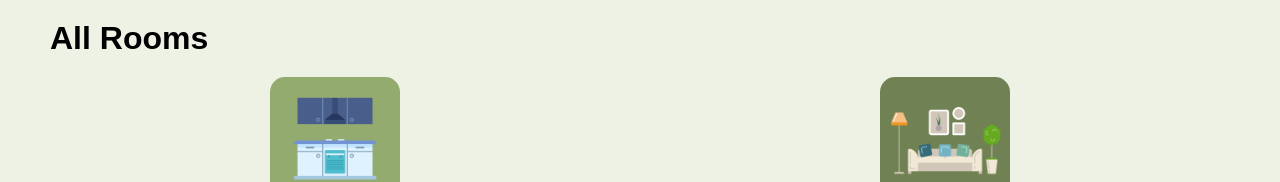
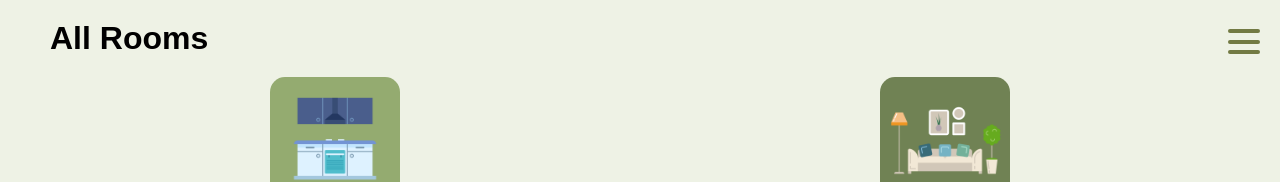
Before and after one commit to HenrikeStahlhut/plant-pal, a Next.js app: page /rooms/all in a window 1280 px wide. Shown: the top 182 px of the page. Built offline with nearby package versions, Linux system fonts and the light colour scheme.

Commit message:
feat: finish menu

```diff
--- a/package.json
+++ b/package.json
@@ -18,6 +18,7 @@
     "next": "13.4.6",
     "react": "18.2.0",
     "react-dom": "18.2.0",
+    "react-icons": "^4.10.1",
     "styled-components": "5.3.11",
     "typescript": "5.1.3"
   },
--- /dev/null
+++ b/src/components/Header/Header.styled.tsx
@@ -0,0 +1,8 @@
+import styled from "styled-components";
+
+export const HeaderContainer = styled.div`
+  display: flex;
+  flex-direction: row;
+  justify-content: space-between;
+  align-items: center;
+`;
--- /dev/null
+++ b/src/components/Header/Header.tsx
@@ -0,0 +1,13 @@
+import { HeaderContainer } from "./Header.styled";
+
+type HeaderProps = {
+  children: React.ReactNode;
+};
+
+export default function Header({ children }: HeaderProps) {
+  return (
+    <>
+      <HeaderContainer>{children}</HeaderContainer>
+    </>
+  );
+}
--- /dev/null
+++ b/src/components/Menu/Menu.styled.tsx
@@ -0,0 +1,39 @@
+import Link from "next/link";
+import styled from "styled-components";
+
+export const StyledMenu = styled.nav<{ open: boolean }>`
+  top: 0;
+  right: 0;
+  height: 100vh;
+  width: 35vw;
+  position: fixed;
+  background-color: var(--dark-green);
+  z-index: 1;
+  padding: 10rem 0;
+  flex-direction: column;
+  display: ${({ open }) => (open ? "flex" : "none")};
+  align-items: center;
+`;
+
+export const StyledNavLink = styled(Link)`
+  padding: 0 2rem;
+  margin: 1rem 0;
+  font-size: 2rem;
+  color: var(--white);
+  text-decoration: none;
+
+  :hover {
+    color: var(--highlight-green);
+    cursor: pointer;
+  }
+`;
+
+// export const StyledOverlay = styled.div`
+//   background: rgba(114, 122, 67, 0.5);
+//   top: 0px;
+//   width: 100vw;
+//   height: 100vh;
+//   position: fixed;
+//   backdrop-filter: blur(1px);
+//   z-index: 0;
+// `;
--- /dev/null
+++ b/src/components/Menu/Menu.tsx
@@ -0,0 +1,54 @@
+import { TbMenu2 } from "react-icons/tb";
+import { IoClose } from "react-icons/io5";
+import { useState } from "react";
+import { StyledMenu, StyledNavLink } from "./Menu.styled";
+import { StyledOpenMenuButton } from "../MenuButton/MenuButton.styled";
+import MenuButton from "../MenuButton/MenuButton";
+
+export default function Navigation() {
+  const [menuOpen, setMenuOpen] = useState(false);
+
+  const openMenu = () => {
+    setMenuOpen(!menuOpen);
+  };
+
+  const closeMenu = () => setMenuOpen(false);
+
+  return (
+    <>
+      <MenuButton open={menuOpen} setOpen={setMenuOpen} />
+
+      <StyledMenu open={menuOpen}>
+        <StyledNavLink href={"/"} onClick={() => closeMenu()}>
+          Home
+        </StyledNavLink>
+        <StyledNavLink href={"/"} onClick={() => closeMenu()}>
+          Plants
+        </StyledNavLink>
+        <StyledNavLink href={"/"} onClick={() => closeMenu()}>
+          Rooms
+        </StyledNavLink>
+      </StyledMenu>
+    </>
+  );
+
+  // return (
+  //   <>
+  //     <StyledOpenMenuButton onClick={openMenu}>
+  //       <TbMenu2 onClick={openMenu} />
+  //     </StyledOpenMenuButton>
+  //     {menuOpen && (
+  //       <>
+  //         <StyledMenu open={menuOpen}>
+  //           <StyledCloseMenuButton onClick={openMenu}>
+  //             <IoClose size={30} />
+  //           </StyledCloseMenuButton>
+  //           <StyledNavLink href={"/"}>Home</StyledNavLink>
+  //           <StyledNavLink href={"/"}>Plants</StyledNavLink>
+  //           <StyledNavLink href={"/"}>Rooms</StyledNavLink>
+  //         </StyledMenu>
+  //       </>
+  //     )}
+  //   </>
+  // );
+}
--- /dev/null
+++ b/src/components/MenuButton/MenuButton.styled.tsx
@@ -0,0 +1,33 @@
+import styled from "styled-components";
+
+export const StyledOpenMenuButton = styled.button<{ open: boolean }>`
+  margin: 20px;
+  padding: 0;
+  z-index: 2;
+  background: transparent;
+  color: ${({ open }) => (open ? "var(--white)" : "var(--dark-green)")};
+
+  div {
+    position: relative;
+    width: 2rem;
+    height: 0.25rem;
+    border-radius: 10px;
+    margin-top: 0.4rem;
+    background-color: ${({ open }) =>
+      open ? "var(--white)" : "var(--dark-green)"};
+
+    transition: all 0.3s linear;
+    transform-origin: 1px;
+
+    :first-child {
+      transform: ${({ open }) => (open ? "rotate(45deg)" : "rotate(0)")};
+    }
+    :nth-child(2) {
+      opacity: ${({ open }) => (open ? "0" : "1")};
+      transform: ${({ open }) => (open ? "translateX(20px)" : "translateX(0)")};
+    }
+    :nth-child(3) {
+      transform: ${({ open }) => (open ? "rotate(-45deg)" : "rotate(0)")};
+    }
+  }
+`;
--- /dev/null
+++ b/src/components/MenuButton/MenuButton.tsx
@@ -0,0 +1,18 @@
+import { TbMenu2 } from "react-icons/tb";
+import { StyledOpenMenuButton } from "./MenuButton.styled";
+
+type Props = {
+  open: boolean;
+  setOpen: (v: boolean) => void;
+};
+
+export default function MenuButton({ open, setOpen }: Props) {
+  return (
+    <StyledOpenMenuButton open={open} onClick={() => setOpen(!open)}>
+      {/* <TbMenu2 size={30} /> */}
+      <div />
+      <div />
+      <div />
+    </StyledOpenMenuButton>
+  );
+}
--- a/src/pages/rooms/all/index.tsx
+++ b/src/pages/rooms/all/index.tsx
@@ -1,6 +1,8 @@
 import RoomsList from "@/components/RoomsList/RoomsList";
 import { Room, RoomType } from "@prisma/client";
 import Headline from "@/components/Headline/Headline";
+import Navigation from "@/components/Menu/Menu";
+import Header from "@/components/Header/Header";
 
 const dummyRooms: Room[] = [
   {
@@ -64,12 +66,11 @@ const dummyRooms: Room[] = [
 export default function AllRooms() {
   return (
     <>
-      <Headline>All Rooms</Headline>
+      <Header>
+        <Headline>All Rooms</Headline>
+        <Navigation />
+      </Header>
       <RoomsList rooms={dummyRooms} />
-
-      <RoomsList
-        rooms={dummyRooms.filter((room) => room.name.startsWith("f"))}
-      />
     </>
   );
 }
```
Also changed, not shown: 1 other file (tests, documents, lock files or other folders).
